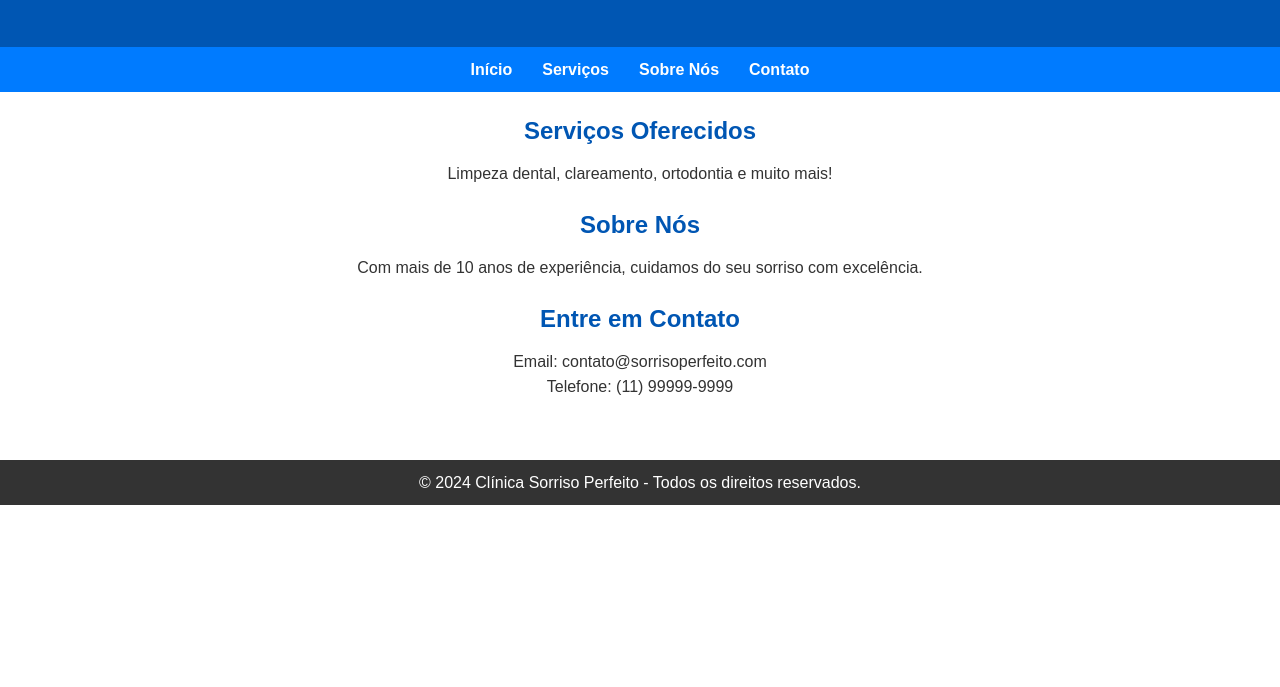
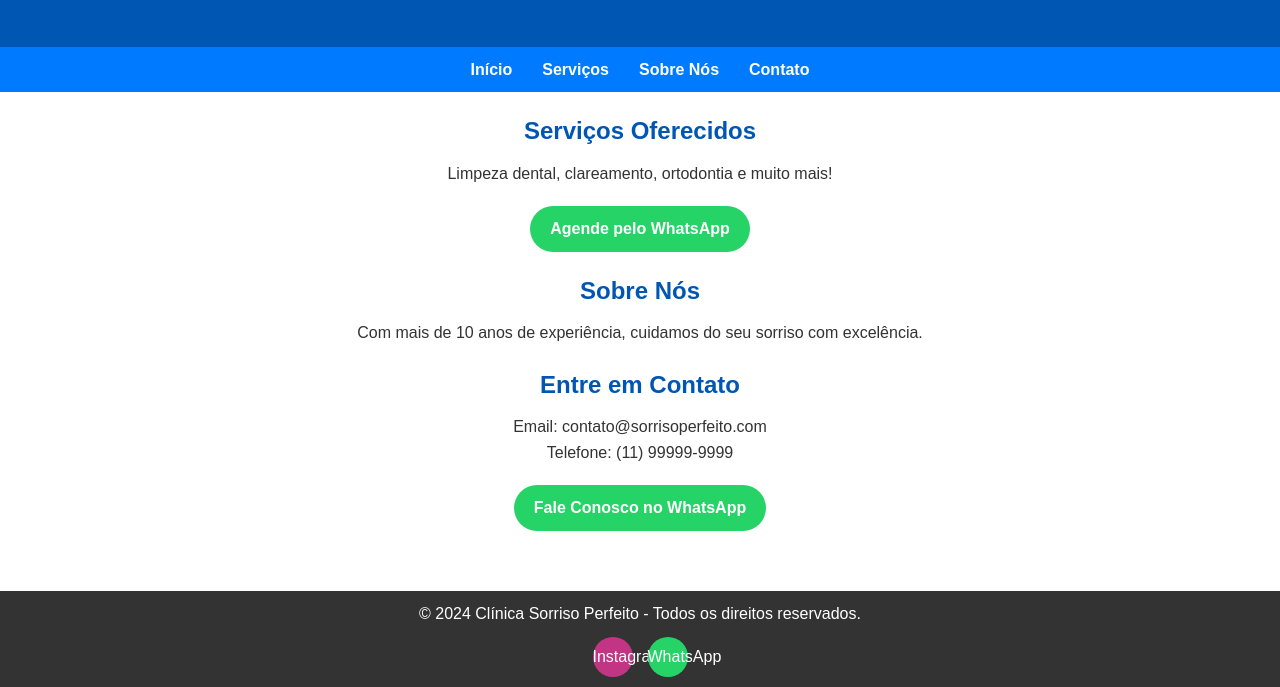
Before and after one commit to del-iron/odonto, a plain HTML site: page index.html in a window 1280 px wide. Shown: the part 148-835 px from the top of the page. Before the commit the page ends 800 px from the top, so only its background shows below. Drawn offline with Linux system fonts and the light colour scheme.

Commit message:
colocando rede social

```diff
--- a/index.html
+++ b/index.html
@@ -28,6 +28,10 @@
     <section id="services">
       <h2>Serviços Oferecidos</h2>
       <p>Limpeza dental, clareamento, ortodontia e muito mais!</p>
+      <!-- Botão de WhatsApp -->
+      <a href="https://wa.me/5511999999999" target="_blank" class="btn-whatsapp">
+        Agende pelo WhatsApp
+      </a>
     </section>
     <section id="about">
       <h2>Sobre Nós</h2>
@@ -37,12 +41,20 @@
       <h2>Entre em Contato</h2>
       <p>Email: contato@sorrisoperfeito.com</p>
       <p>Telefone: (11) 99999-9999</p>
+      <!-- Outro botão de WhatsApp -->
+      <a href="https://wa.me/5511999999999" target="_blank" class="btn-whatsapp">
+        Fale Conosco no WhatsApp
+      </a>
     </section>
   </main>
 
   <!-- Rodapé -->
   <footer>
     <p>&copy; 2024 Clínica Sorriso Perfeito - Todos os direitos reservados.</p>
+    <div class="social-icons">
+      <a href="https://instagram.com" target="_blank" class="social-icon instagram">Instagram</a>
+      <a href="https://wa.me/5511999999999" target="_blank" class="social-icon whatsapp">WhatsApp</a>
+    </div>
   </footer>
 </body>
 </html>
--- a/styles.css
+++ b/styles.css
@@ -54,6 +54,23 @@
     color: #ffcc00;
   }
 
+  /* Botão de WhatsApp */
+  .btn-whatsapp {
+    display: inline-block;
+    background: #25D366;
+    color: white;
+    padding: 10px 20px;
+    margin-top: 20px;
+    text-decoration: none;
+    border-radius: 25px;
+    font-weight: bold;
+    transition: background 0.3s ease;
+  }
+
+  .btn-whatsapp:hover {
+    background: #1DA851;
+  }
+
   /* Conteúdo Principal */
   main {
     padding: 20px;
@@ -77,3 +94,39 @@
     padding: 10px 0;
     margin-top: 20px;
   }
+
+  .social-icons {
+    margin-top: 10px;
+    display: flex;
+    justify-content: center;
+    gap: 15px;
+  }
+
+  .social-icon {
+    display: inline-block;
+    width: 40px;
+    height: 40px;
+    line-height: 40px;
+    text-align: center;
+    border-radius: 50%;
+    color: white;
+    font-size: 1rem;
+    text-decoration: none;
+    transition: background 0.3s ease;
+  }
+
+  .social-icon.instagram {
+    background: #C13584;
+  }
+
+  .social-icon.instagram:hover {
+    background: #E1306C;
+  }
+
+  .social-icon.whatsapp {
+    background: #25D366;
+  }
+
+  .social-icon.whatsapp:hover {
+    background: #1DA851;
+  }
```
